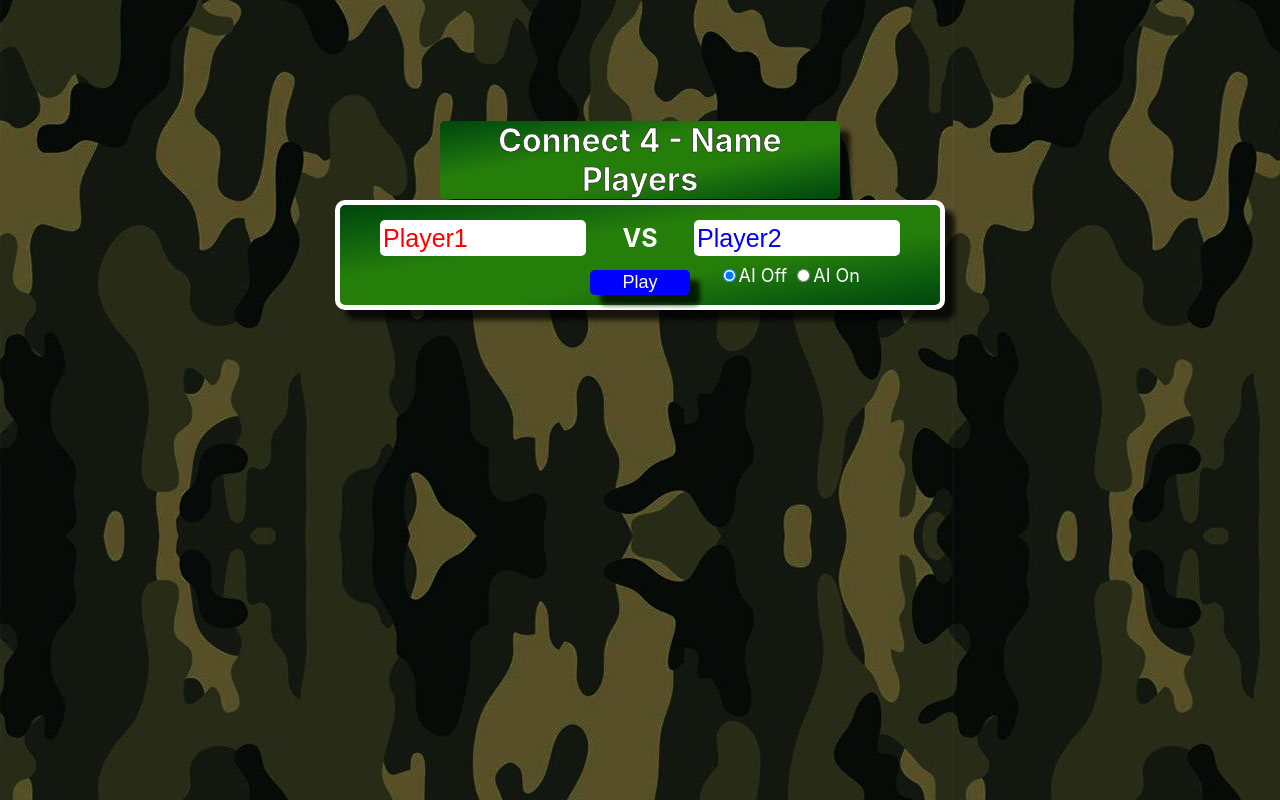
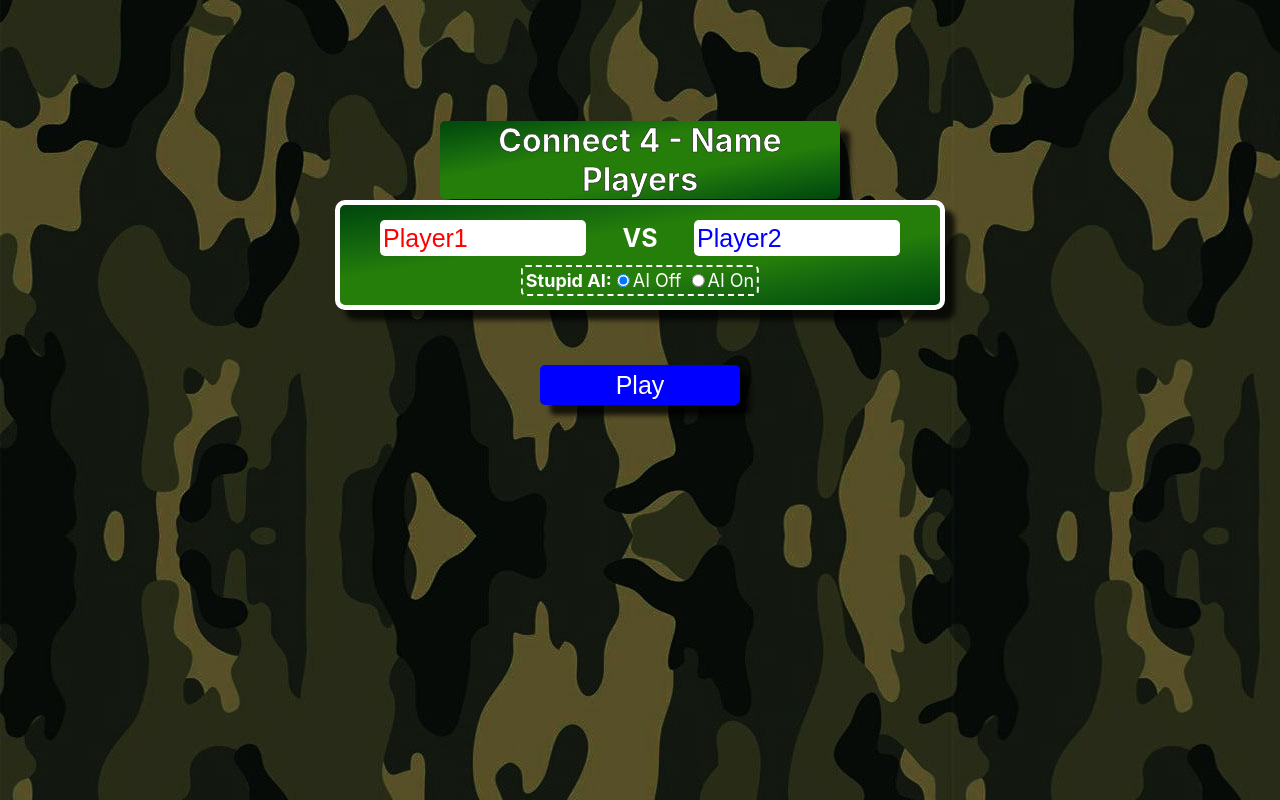
Before and after one commit to JonasLarsson78/mandatory-advanced-js4, a React (Create React App) app: page / in a window 1280 px wide. Built offline with nearby package versions, Linux system fonts and the light colour scheme.

Commit message:
color turn fix

```diff
--- a/src/App.css
+++ b/src/App.css
@@ -106,11 +106,33 @@ body{
 }
 .redDiv{
     background-image: radial-gradient(circle,  #750101, #9e001a, #c0001a, #db0016, #ff0000);
-    border: 5px solid darkred;
+    border: 5px solid white;
+}
+.redDiv:before{
+    content: " ";
+  position: absolute;
+  z-index: -1;
+  top: 5px;
+  left: 5px;
+  right: 5px;
+  bottom: 5px;
+  border-radius: 50px;
+  border: 5px solid darkred;
 }
 .blueDiv{
     background-image: radial-gradient(circle, #00007e, #001a9e, #001dc0, #0015cb, #2c00ff);
-    border: 5px solid darkblue;
+    border: 5px solid white;
+}
+.blueDiv:before{
+    content: " ";
+  position: absolute;
+  z-index: -1;
+  top: 5px;
+  left: 5px;
+  right: 5px;
+  bottom: 5px;
+  border-radius: 50px;
+  border: 5px solid darkblue;
 }
 
 .message{
@@ -125,8 +147,8 @@ body{
     background-image: linear-gradient(to right bottom, #01460c, #07530d, #10610e, #1a6f0d, #257d0a, #257d0a, #257d0a, #257d0a, #1a6f0d, #10610e, #07530d, #01460c);    box-shadow: 10px 10px 5px 0px rgba(0,0,0,0.75);
     -webkit-text-stroke: 0.7px white;
 }
-div[disabled]{
-  pointer-events: none;
+.div[disabled]{
+    pointer-events: none;
 }
 table[disabled]{
     pointer-events: none;
@@ -207,22 +229,26 @@ table[disabled]{
     outline: none;
     color: blue;
 }
+.loginTextInput2[disabled]{
+    opacity: 0.6;
+    pointer-events: none;
+}
 .loginTextInput2::placeholder{
     color: blue;
     text-align: center;
 }
 .loginBtn{
     position: absolute;
-    bottom: 10px;
+    bottom: -100px;
     left: 50%;
     transform: translate(-50%, 0%);
     color: white;
     background-color: blue;
-    width: 100px;
-    height: 25px;
+    width: 200px;
+    height: 40px;
     border: none;
     border-radius: 5px;
-    font-size: 18px;
+    font-size: 25px;
     outline: none;
     cursor: pointer;
     box-shadow: 10px 10px 5px 0px rgba(0,0,0,0.75);
@@ -258,7 +284,11 @@ table[disabled]{
 .loginAi{
     position: absolute;
     top: 60px;
-    right: 80px;
+    left: 50%;
+    transform: translate(-50%, 0%);
     color: white;
     font-size: 18px;
+    border: 2px dashed white;
+    padding: 3px;
+    border-radius: 5px;
 }
--- a/src/App.js
+++ b/src/App.js
@@ -22,7 +22,15 @@ function App () {
                                 updateName2("Player2");
                               };
 
-  const onLogin = () => updateIsLoggedIn(true);
+  const onLogin = () => {
+                          updateIsLoggedIn(true);
+                          if (name1 === ""){
+                            updateName1("Player1");
+                          }
+                          if (name2 === ""){
+                            updateName2("Player2");
+                          }
+                        }
 
   const onOut = () => { updateIsLoggedIn(false);
                         updateName1("Player1");
--- a/src/components/Connec4.js
+++ b/src/components/Connec4.js
@@ -42,9 +42,7 @@ function Connect4 (props){
     }
     const aiPlayer = () =>{
       if (currentPlayer === 2){
-        console.log("AI Turn");
         let aiMoveCol = Math.floor(Math.random() * 7);
-        console.log(aiMoveCol)
         const table = [...board];
       let newArr = table[aiMoveCol];
       let addLast = newArr.lastIndexOf(null);
@@ -83,14 +81,14 @@ function Connect4 (props){
       newArr[addLast] = currentPlayer === player1 ? player2 : player1;
 
       updateBoard(table)
-
+      turnColor()
       if (ai === true){
         aiPlayer()
 
       }
       else{
         checkAll(board)
-        turnColor()
+
       }
     }
 
--- a/src/components/Name.js
+++ b/src/components/Name.js
@@ -25,7 +25,7 @@ function Name (props) {
       props.onChangeAiOff()
       updateName2("Player2")
     }
-    const handleFocus = (event) => event.target.select();
+    const handleFocus = (e) => e.target.select();
 
     return(
     <>
@@ -36,10 +36,11 @@ function Name (props) {
     <span className="vs"> <b>VS</b> </span>
     <input maxLength="11" className="loginTextInput2" value={name2} onClick={handleFocus} onChange={onChange2} type="text" disabled={aiOn}/><br/>
     <div className="loginAi">
+    <label><b>Stupid AI:</b></label>
     <input onChange={onChangeAiOff} type="radio" name="ai" defaultChecked={true}/><label>AI Off </label>
     <input onChange={onChangeAiOn} type="radio" name="ai"/><label>AI On</label>
     </div>
-    <button className="loginBtn" onClick={props.onLogin} >Play</button>
+    <button className="loginBtn" onClick={props.onLogin}>Play</button>
     </div>
     </>
     );
```
